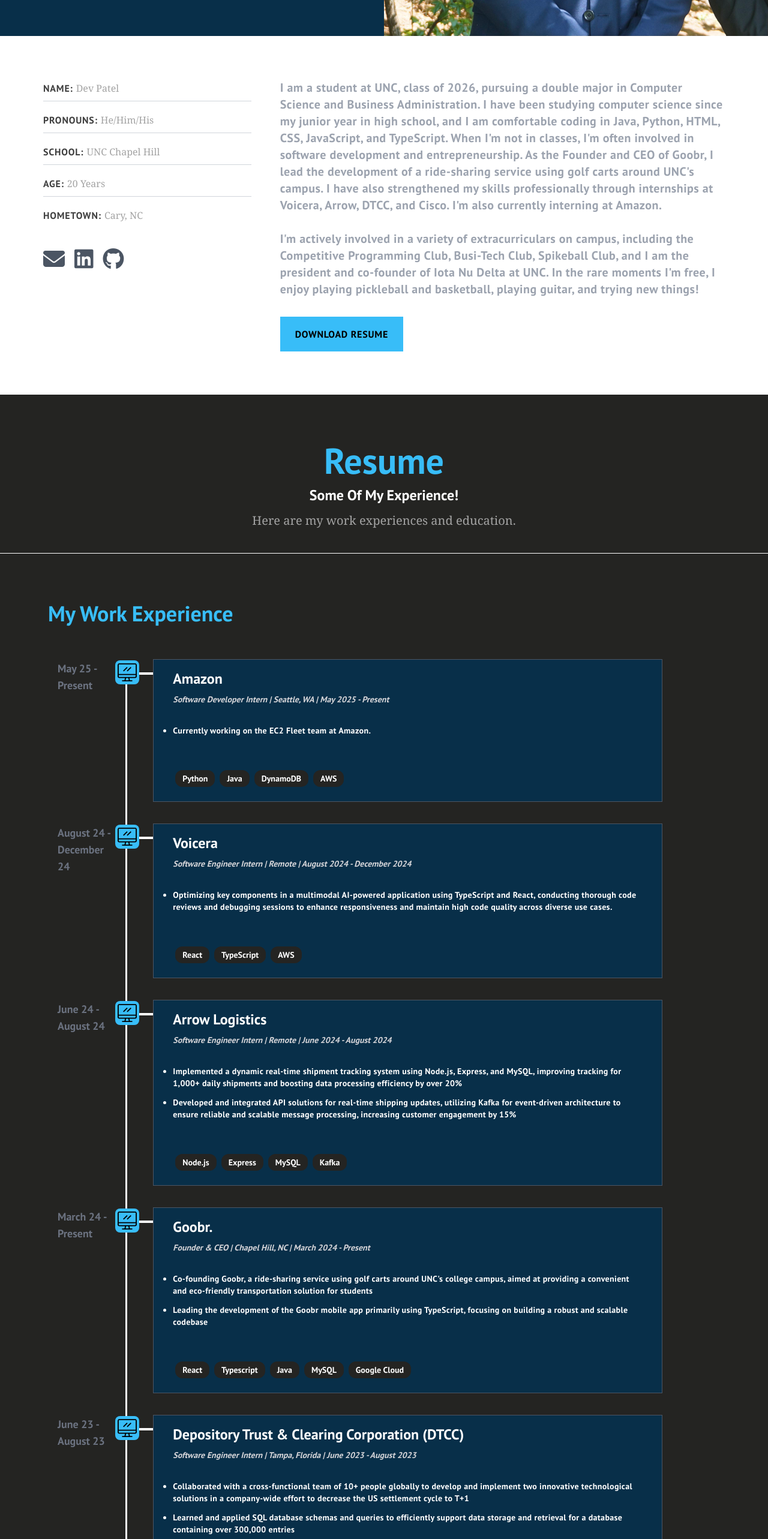
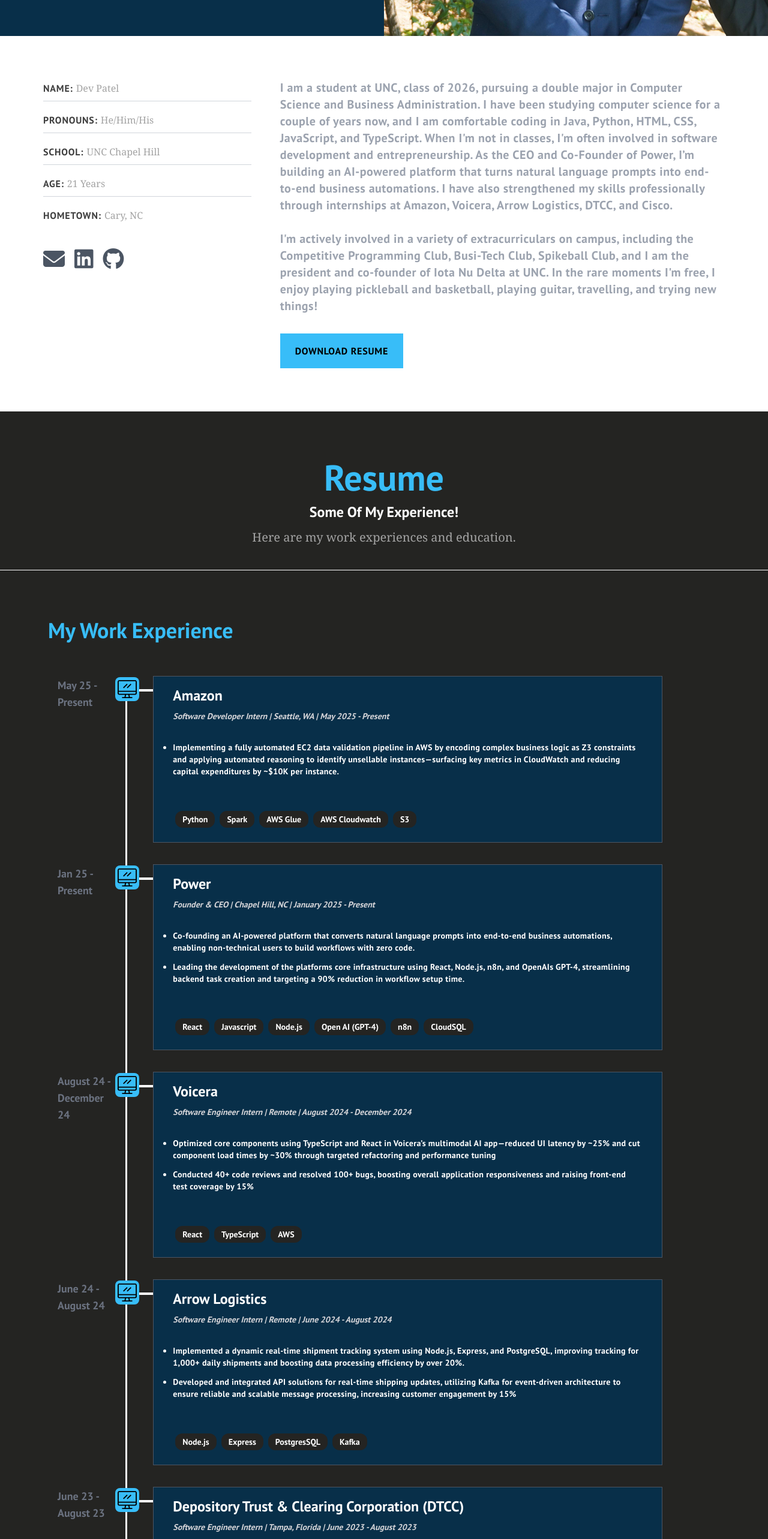
Before and after one commit to devptl04/Personal-Portfolio, a React (Create React App) app: page / in a window 1280 px wide. Shown: the part 820-3386 px from the top of the page at 60% size. Built offline with nearby package versions, Linux system fonts and the light colour scheme.

Commit message:
update 2025

```diff
--- a/src/assets/timelineElements.js
+++ b/src/assets/timelineElements.js
@@ -4,48 +4,51 @@
       title: "Amazon",
       location: "Software Developer Intern | Seattle, WA | May 2025 - Present",
       description:
-      ["Currently working on the EC2 Fleet team at Amazon."],
+      ["Implementing a fully automated EC2 data validation pipeline in AWS by encoding complex business logic as Z3 constraints and applying automated reasoning to identify unsellable instances—surfacing key metrics in CloudWatch and reducing capital expenditures by ~$10K per instance."],
       date: "May 25 - Present",
       icon: "work",
-      tech: ["Python", "Java", "DynamoDB", "AWS"],
+      tech: ["Python", "Spark", "AWS Glue", "AWS Cloudwatch", "S3"],
     },
     {
       id: 2,
+      title: "Power",
+      location: "Founder & CEO | Chapel Hill, NC | January 2025 - Present",
+      description:
+      [
+        "Co-founding an AI-powered platform that converts natural language prompts into end-to-end business automations, enabling non-technical users to build workflows with zero code.",
+        "Leading the development of the platforms core infrastructure using React, Node.js, n8n, and OpenAIs GPT-4, streamlining backend task creation and targeting a 90% reduction in workflow setup time."
+      ],
+      date: "Jan 25 - Present",
+      icon: "work",
+      tech: ["React", "Javascript", "Node.js", "Open AI (GPT-4)", "n8n", "CloudSQL"],
+    },
+
+    {
+      id: 3,
       title: "Voicera",
       location: "Software Engineer Intern | Remote | August 2024 - December 2024",
       description:
-      ["Optimizing key components in a multimodal AI-powered application using TypeScript and React, conducting thorough code reviews and debugging sessions to enhance responsiveness and maintain high code quality across diverse use cases."],
+      [
+        "Optimized core components using TypeScript and React in Voicera’s multimodal AI app—reduced UI latency by ~25% and cut component load times by ~30% through targeted refactoring and performance tuning",
+        "Conducted 40+ code reviews and resolved 100+ bugs, boosting overall application responsiveness and raising front-end test coverage by 15%"
+      ],
       date: "August 24 - December 24",
       icon: "work",
       tech: ["React", "TypeScript", "AWS"],
     },
     {
-      id: 3,
+      id: 4,
       title: "Arrow Logistics",
       location: "Software Engineer Intern | Remote | June 2024 - August 2024",
       description:
       [
-        "Implemented a dynamic real-time shipment tracking system using Node.js, Express, and MySQL, improving tracking for 1,000+ daily shipments and boosting data processing efficiency by over 20%",
+        "Implemented a dynamic real-time shipment tracking system using Node.js, Express, and PostgreSQL, improving tracking for 1,000+ daily shipments and boosting data processing efficiency by over 20%.",
         "Developed and integrated API solutions for real-time shipping updates, utilizing Kafka for event-driven architecture to ensure reliable and scalable message processing, increasing customer engagement by 15%"
       ],
       date: "June 24 - August 24",
       icon: "work",
-      tech: ["Node.js", "Express", "MySQL", "Kafka"],
+      tech: ["Node.js", "Express", "PostgresSQL", "Kafka"],
     },
-    {
-      id: 4,
-      title: "Goobr.",
-      location: "Founder & CEO | Chapel Hill, NC | March 2024 - Present",
-      description:
-      [
-        "Co-founding Goobr, a ride-sharing service using golf carts around UNC's college campus, aimed at providing a convenient and eco-friendly transportation solution for students",
-        "Leading the development of the Goobr mobile app primarily using TypeScript, focusing on building a robust and scalable codebase"
-      ],
-      date: "March 24 - Present",
-      icon: "work",
-      tech: ["React", "Typescript", "Java", "MySQL", "Google Cloud"],
-    },
-
     {
       id: 5,
       title: "Depository Trust & Clearing Corporation (DTCC)",
--- a/src/components/About.js
+++ b/src/components/About.js
@@ -18,7 +18,7 @@
             <span className="text-[#404040] text-base tracking-wider">SCHOOL:</span> <span className="text-[#a3a3a3] text-base font-serif">UNC Chapel Hill</span>
           </li>
           <li className="text-lg md:text-xl border-b border-gray-300 pb-2">
-            <span className="text-[#404040] text-base tracking-wider">AGE:</span> <span className="text-[#a3a3a3] text-base font-serif">20 Years</span>
+            <span className="text-[#404040] text-base tracking-wider">AGE:</span> <span className="text-[#a3a3a3] text-base font-serif">21 Years</span>
           </li>
           <li className="text-lg md:text-xl pb-2">
             <span className="text-[#404040] text-base tracking-wider">HOMETOWN:</span> <span className="text-[#a3a3a3] text-base font-serif">Cary, NC</span>
@@ -35,10 +35,9 @@
       {/* Right Container */}
       <div className="w-full md:w-2/3 p-6">
         <p className="text-[#9ca3af] text-md md:text-xl tracking-wide font-ebGaramond">
-            I am a student at UNC, class of 2026, pursuing a double major in Computer Science and Business Administration. I have been studying computer science since my junior year in high school, and I am comfortable coding in Java, Python, HTML, CSS, JavaScript, and TypeScript. When I'm not in classes, I'm often involved in software development and entrepreneurship. As the Founder and CEO of Goobr, I lead the development of a ride-sharing service using golf carts around UNC's campus.
-            I have also strengthened my skills professionally through internships at Voicera, Arrow, DTCC, and Cisco. I'm also currently interning at Amazon.
+            I am a student at UNC, class of 2026, pursuing a double major in Computer Science and Business Administration. I have been studying computer science for a couple of years now, and I am comfortable coding in Java, Python, HTML, CSS, JavaScript, and TypeScript. When I'm not in classes, I'm often involved in software development and entrepreneurship. As the CEO and Co-Founder of Power, I’m building an AI-powered platform that turns natural language prompts into end-to-end business automations. I have also strengthened my skills professionally through internships at Amazon, Voicera, Arrow Logistics, DTCC, and Cisco.
             <br /><br />
-            I'm actively involved in a variety of extracurriculars on campus, including the Competitive Programming Club, Busi-Tech Club, Spikeball Club, and I am the president and co-founder of Iota Nu Delta at UNC. In the rare moments I'm free, I enjoy playing pickleball and basketball, playing guitar, and trying new things!
+            I'm actively involved in a variety of extracurriculars on campus, including the Competitive Programming Club, Busi-Tech Club, Spikeball Club, and I am the president and co-founder of Iota Nu Delta at UNC. In the rare moments I'm free, I enjoy playing pickleball and basketball, playing guitar, travelling, and trying new things!
         </p>
 		<div className="mt-8">
   			<a href='/images/resume.pdf' download="Dev Patel Resume">
```
Also changed, not shown: 1 other file (tests, documents, lock files or other folders).
